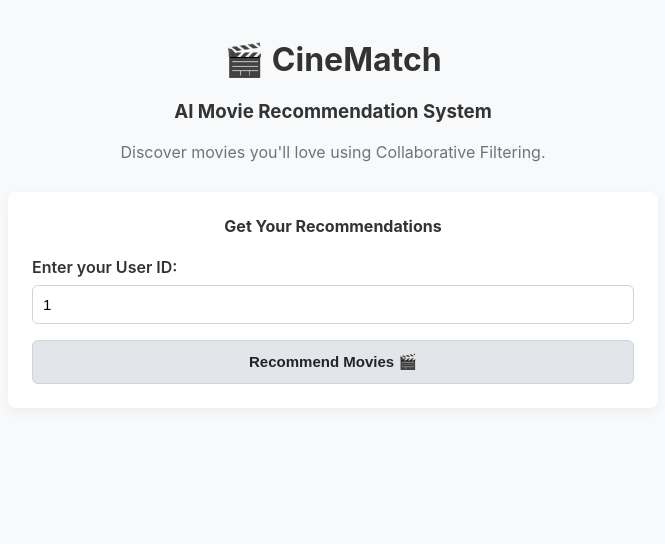
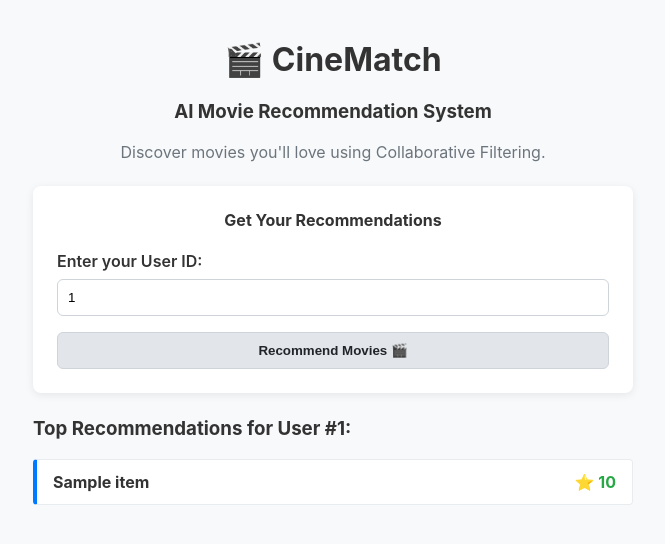
Before and after one commit to ModhakKGowda/CineMatch, a Flask app: template templates/index.html in a window 1280 px wide. Shown: the top 544 px of the page, without its empty margins (307-972 px from the left). Run offline with Flask 3, Linux system fonts and the light colour scheme; the template is opened without the code that fills it: most values are stand-ins (such as "Sample title", 1, 10 or a date in 2020); parts of the project's set-up code (start-up, migrations or seed data) failed here and were passed over.

Commit message:
Update index.html

```diff
--- a/templates/index.html
+++ b/templates/index.html
@@ -2,74 +2,18 @@
 <html lang="en">
 <head>
     <meta charset="UTF-8">
-    <meta name="viewport" content="width=device-width, initial-scale=1.0">
     <title>CineMatch - AI Movie Recommendation System</title>
     <style>
-        body {
-            font-family: -apple-system, BlinkMacSystemFont, "Segoe UI", Roboto, sans-serif;
-            background-color: #f8f9fa;
-            color: #333;
-            max-width: 650px;
-            margin: 40px auto;
-            padding: 0 20px;
-        }
-        .header {
-            text-align: center;
-            margin-bottom: 30px;
-        }
-        .card {
-            background: white;
-            border-radius: 8px;
-            padding: 24px;
-            box-shadow: 0 4px 12px rgba(0,0,0,0.05);
-            margin-bottom: 24px;
-        }
-        .form-group {
-            margin-bottom: 16px;
-        }
-        label {
-            display: block;
-            margin-bottom: 8px;
-            font-weight: 600;
-        }
-        input[type="number"], select {
-            width: 100%;
-            padding: 10px;
-            border: 1px solid #ced4da;
-            border-radius: 6px;
-            box-sizing: border-box;
-            font-size: 15px;
-        }
-        button {
-            width: 100%;
-            padding: 12px;
-            background-color: #e2e6ea;
-            color: #212529;
-            border: 1px solid #ced4da;
-            border-radius: 6px;
-            font-size: 15px;
-            font-weight: 600;
-            cursor: pointer;
-            transition: background-color 0.2s;
-        }
-        button:hover {
-            background-color: #dae0e5;
-        }
-        .movie-item {
-            background: #ffffff;
-            border: 1px solid #e9ecef;
-            border-left: 4px solid #007bff;
-            padding: 12px 16px;
-            margin-bottom: 8px;
-            border-radius: 4px;
-            display: flex;
-            justify-content: space-between;
-            align-items: center;
-        }
-        .score {
-            font-weight: bold;
-            color: #28a745;
-        }
+        body { font-family: -apple-system, BlinkMacSystemFont, "Segoe UI", Roboto, sans-serif; background-color: #f8f9fa; color: #333; max-width: 600px; margin: 40px auto; padding: 0 20px; }
+        .header { text-align: center; margin-bottom: 24px; }
+        .card { background: white; border-radius: 8px; padding: 24px; box-shadow: 0 2px 8px rgba(0,0,0,0.08); margin-bottom: 24px; }
+        .form-group { margin-bottom: 16px; }
+        label { display: block; margin-bottom: 8px; font-weight: 600; }
+        input[type="number"] { width: 100%; padding: 10px; border: 1px solid #ced4da; border-radius: 6px; box-sizing: border-box; }
+        button { width: 100%; padding: 10px; background-color: #e2e6ea; color: #212529; border: 1px solid #ced4da; border-radius: 6px; font-weight: 600; cursor: pointer; }
+        button:hover { background-color: #dae0e5; }
+        .movie-item { background: white; border: 1px solid #e9ecef; border-left: 4px solid #007bff; padding: 12px 16px; margin-bottom: 8px; border-radius: 4px; display: flex; justify-content: space-between; }
+        .score { font-weight: bold; color: #28a745; }
     </style>
 </head>
 <body>
@@ -83,58 +27,28 @@
     <div class="card">
         <h4 style="margin-top: 0; text-align: center;">Get Your Recommendations</h4>
 
-        <div class="form-group">
-            <label for="userIdInput">Enter your User ID:</label>
-            <input type="number" id="userIdInput" value="1" min="1" placeholder="Example: 1">
-        </div>
-
-        <button onclick="fetchRecommendations()">Recommend Movies 🎬</button>
+        <form action="/" method="POST">
+            <div class="form-group">
+                <label for="user_id">Enter your User ID:</label>
+                <input type="number" id="user_id" name="user_id" value="{{ user_id }}" min="1" required>
+            </div>
+            <button type="submit">Recommend Movies 🎬</button>
+        </form>
     </div>
 
-    <div id="resultsContainer" style="display: none;">
-        <h3>Top Movie Recommendations</h3>
-        <div id="results"></div>
+    {% if recommendations %}
+    <div>
+        <h3>Top Recommendations for User #{{ user_id }}:</h3>
+        {% for item in recommendations %}
+        <div class="movie-item">
+            <span><strong>{{ item.title if item.title else item }}</strong></span>
+            {% if item.score %}
+            <span class="score">⭐️ {{ item.score }}</span>
+            {% endif %}
+        </div>
+        {% endfor %}
     </div>
+    {% endif %}
 
-    <script>
-        async function fetchRecommendations() {
-            const userId = document.getElementById('userIdInput').value || 1;
-            const container = document.getElementById('results');
-            const resultsContainer = document.getElementById('resultsContainer');
-
-            resultsContainer.style.display = "block";
-            container.innerHTML = "<p style='color: #6c757d;'>Loading recommendations...</p>";
-
-            try {
-                const res = await fetch(`/api/recommend?user_id=${userId}&top_n=5`);
-                const data = await res.json();
-
-                container.innerHTML = "";
-
-                if (!data.recommendations || data.recommendations.length === 0) {
-                    container.innerHTML = "<p>No recommendations found for this User ID.</p>";
-                    return;
-                }
-
-                data.recommendations.forEach(item => {
-                    const div = document.createElement('div');
-                    div.className = 'movie-item';
-
-                    // Support string titles or structured dict outputs
-                    const title = typeof item === 'string' ? item : item.title;
-                    const score = item.score ? `⭐️ ${item.score}` : '';
-
-                    div.innerHTML = `
-                        <span><strong>${title}</strong></span>
-                        <span class="score">${score}</span>
-                    `;
-                    container.appendChild(div);
-                });
-            } catch (err) {
-                console.error("Error fetching recommendations:", err);
-                container.innerHTML = "<p style='color: red;'>Failed to load recommendations. Make sure Flask app is running.</p>";
-            }
-        }
-    </script>
 </body>
 </html>
```
